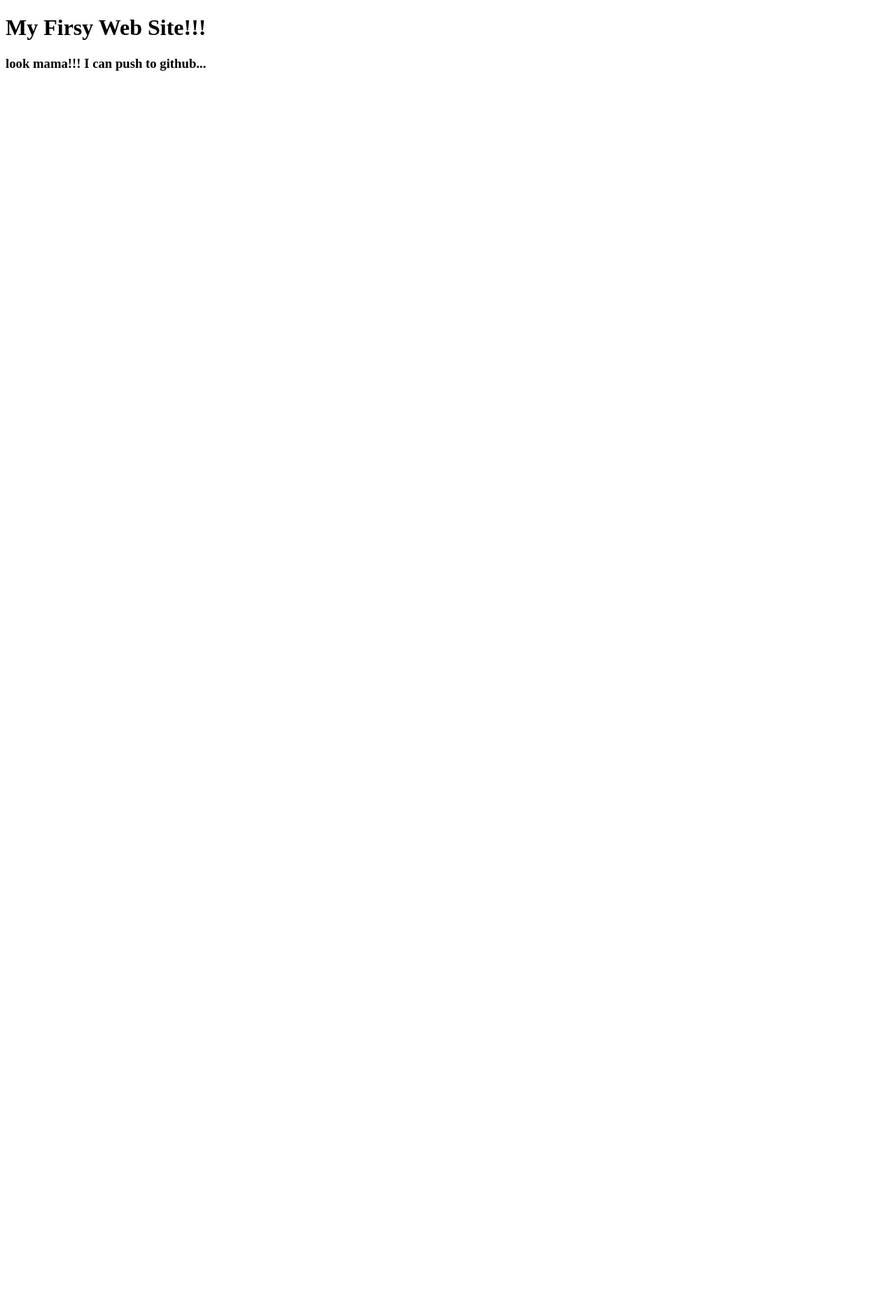
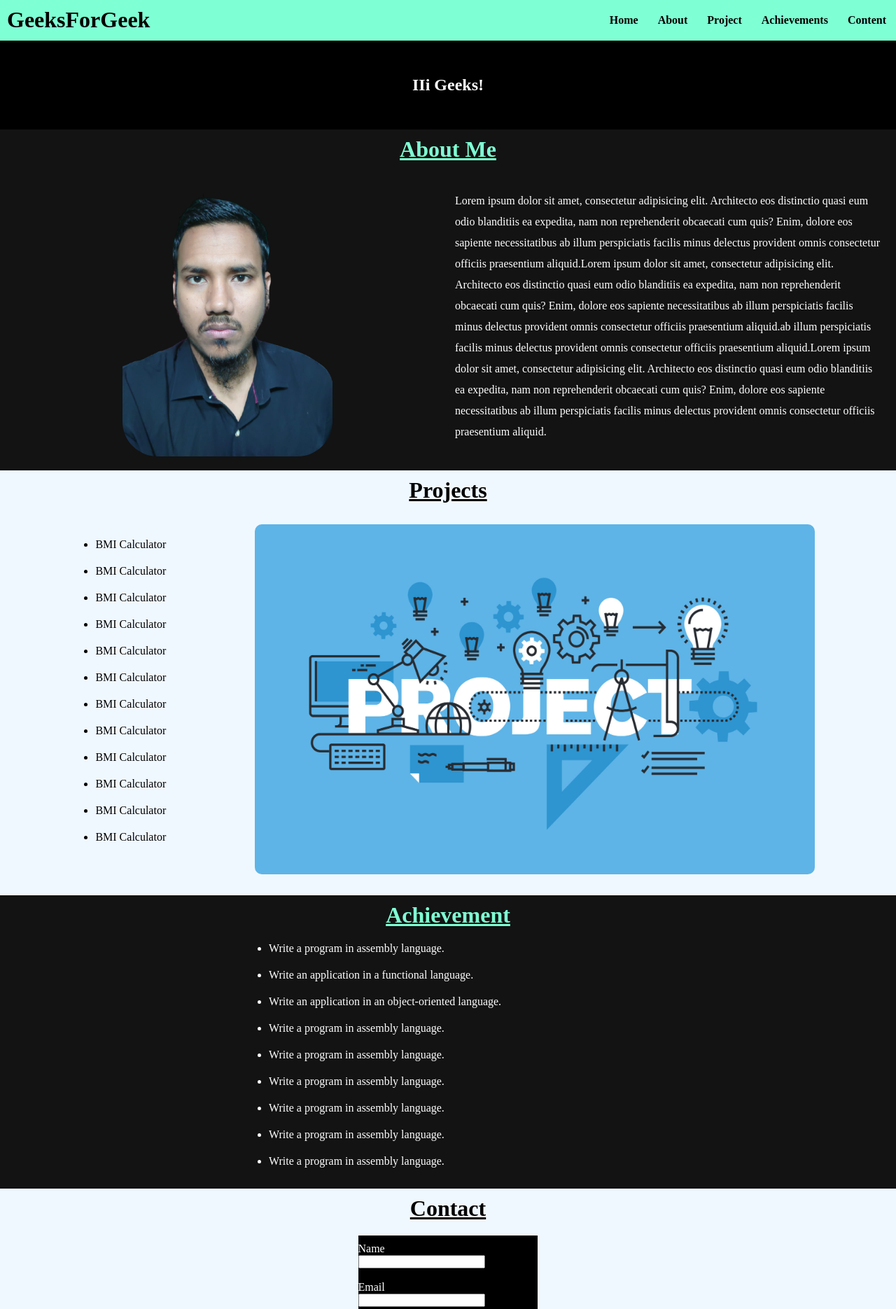
Before and after one commit to Shahzalal/Basic_Html_and_Css, a plain HTML site: page index.html in a window 1280 px wide. Shown: the top 1870 px of the page at 70% size. Before the commit the page ends 800 px from the top, so only its background shows below. Drawn offline with Linux system fonts and the light colour scheme.

Commit message:
html project

```diff
--- a/index.html
+++ b/index.html
@@ -3,10 +3,109 @@
 <head>
     <meta charset="UTF-8">
     <meta name="viewport" content="width=device-width, initial-scale=1.0">
-    <title>Document</title>
+    <link rel="stylesheet" href="style.css">
+    <title>Html & Css Project</title>
 </head>
 <body>
-<H1>My Firsy Web Site!!! </H1>
-<h3>look mama!!! I can push to github...</h3>
+    <header>
+        <div class="nav">
+            <h1 class="logo">GeeksForGeek</h1>
+            <ul>
+                <li><a href="#">Home</a></li>
+                <li><a href="#">About</a></li>
+                <li><a href="#">Project</a></li>
+                <li><a href="#">Achievements</a></li>
+                <li><a href="#">Content</a></li>
+            </ul>
+        </div>
+    </header>
+    <section class="hero">
+        <h2>IIi Geeks!</h2>
+    </section>
+    <section class="about">
+        <h1><u>About Me</u></h1>
+        <div class="about2">
+        <div class="about-img">
+            <img src="./img/profile.png" alt="">
+        </div>
+        <div class="text">
+            <p>Lorem ipsum dolor sit amet, consectetur adipisicing elit. Architecto eos distinctio quasi eum odio blanditiis ea expedita, nam non reprehenderit obcaecati cum quis? Enim, dolore eos sapiente necessitatibus ab illum perspiciatis facilis minus delectus provident omnis consectetur officiis praesentium aliquid.Lorem ipsum dolor sit amet, consectetur adipisicing elit. Architecto eos distinctio quasi eum odio blanditiis ea expedita, nam non reprehenderit obcaecati cum quis? Enim, dolore eos sapiente necessitatibus ab illum perspiciatis facilis minus delectus provident omnis consectetur officiis praesentium aliquid.ab illum perspiciatis facilis minus delectus provident omnis consectetur officiis praesentium aliquid.Lorem ipsum dolor sit amet, consectetur adipisicing elit. Architecto eos distinctio quasi eum odio blanditiis ea expedita, nam non reprehenderit obcaecati cum quis? Enim, dolore eos sapiente necessitatibus ab illum perspiciatis facilis minus delectus provident omnis consectetur officiis praesentium aliquid.</p>
+        </div>
+    </div>
+    </section>
+    <section class="projects">
+        <h1><u>Projects</u></h1>
+        <div class="project-list">
+        <ul>
+            <li>BMI Calculator</li>
+            <li>BMI Calculator</li>
+            <li>BMI Calculator</li>
+            <li>BMI Calculator</li>
+            <li>BMI Calculator</li>
+            <li>BMI Calculator</li>
+            <li>BMI Calculator</li>
+            <li>BMI Calculator</li>
+            <li>BMI Calculator</li>
+            <li>BMI Calculator</li>
+            <li>BMI Calculator</li>
+            <li>BMI Calculator</li>
+        </ul>
+        <img src="./img/project.jpeg" alt="" width="800px" height="500px">
+
+    </div>
+    </section>
+
+    <section class="achievement">
+        <h1><u>Achievement</u></h1>
+        <div class="achi-list">
+            <ul>
+                <li>Write a program in assembly language.</li>
+                <li>Write an application in a functional language.</li>
+                <li>Write an application in an object-oriented language.</li>
+                <li>Write a program in assembly language.</li>
+                <li>Write a program in assembly language.</li>
+                <li>Write a program in assembly language.</li>
+                <li>Write a program in assembly language.</li>
+                <li>Write a program in assembly language.</li>
+                <li>Write a program in assembly language.</li>
+            </ul>
+        </div>
+
+    </section>
+
+    <section class="contact">
+        <h1><u>Contact</u></h1>
+        <div class="form">
+            <form action="">
+                <label for="">Name</label><br>
+                <input type="text" name="name" id="user-name"><br><br>
+                <label for="">Email</label><br>
+                <input type="email" name="email" id="email"><br><br>
+                <label for="">Number</label><br>
+                <input type="text" name="Number" id="number"><br><br>
+                <label for="">Message</label><br>
+                <textarea name="message" id="" cols="30" rows="10"></textarea><br><br>
+                <input type="button" value="Submit" class="fr-btn">
+            </form>
+        </div>
+    </section>
+
+    <section class="footer-up">
+        <ul>
+            <li>Nokia</li>
+            <li>Samsung</li>
+            <li>Samsung</li>
+            <li>Samsung</li>
+            <li>Samsung</li>
+            <li>Samsung</li>
+            <li>Samsung</li>
+            <li>Samsung</li>
+            <li>Samsung</li>
+        </ul>
+    </section>
+    <section class="footer">
+        <p>&copy Copyright By Shahzalal Khan 2023</p>
+    </section>
+
 </body>
 </html>
--- /dev/null
+++ b/style.css
@@ -0,0 +1,179 @@
+*{
+    margin: 0;
+    padding: 0;
+    box-sizing: border-box;
+}
+
+.nav{
+    display: flex;
+    justify-content: space-between;
+    background-color: aquamarine;
+}
+
+.logo{
+    padding: 10px;
+}
+.nav ul{
+    display: flex;
+}
+
+.nav ul li{
+    list-style: none;
+    padding: 20px 14px;
+}
+
+.nav ul li a{
+    text-decoration: none;
+    color: black;
+    font-weight: bold;
+}
+
+.hero{
+    background-color: black;
+    color: white;
+    display: flex;
+    justify-content: center;
+    align-items: center;
+    padding: 50px;
+}
+
+.about-img{
+    width: 50%;
+    display: flex;
+    justify-content: center;
+    align-items: center;
+
+
+}
+.about-img img{
+    height: 400px;
+    width: 300px;
+    border-radius: 50px;
+    display: flex;
+    justify-content: center;
+    align-items: center;
+}
+
+.about{
+    background-color: rgb(19, 19, 19);
+    color: white;
+    width: 100%;
+    padding-top: 10px;
+}
+
+.about2{
+    display: flex;
+    padding: 20px 10px;
+
+}
+
+.text{
+    width: 50%;
+    display: flex;
+    justify-content: center;
+    align-items: center;
+}
+
+.text p{
+    padding: 20px 10px;
+    line-height: 30px;
+
+
+}
+
+.about h1{
+    text-align: center;
+    font-size: 2rem;
+    color: aquamarine;
+}
+
+.projects{
+    background-color: aliceblue;
+}
+.projects h1{
+    text-align: center;
+    font-size: 2rem;
+    padding-top: 10px;
+}
+.project-list{
+    display: flex;
+    justify-content: space-evenly;
+    padding: 30px 10px;
+}
+.project-list img{
+    border-radius: 10px;
+}
+
+.project-list ul li{
+    margin: 20px;
+}
+
+.achievement{
+    background-color:rgb(19, 19, 19);
+    color: white;
+    padding-bottom: 10px;
+}
+
+.achievement h1{
+    text-align: center;
+    font-size: 2rem;
+    color: aquamarine;
+    padding-top: 10px;
+}
+
+.achi-list ul li{
+    margin: 20px 30%;
+
+}
+
+.contact{
+    background-color: aliceblue;
+}
+
+.contact h1{
+    text-align: center;
+    font-size: 2rem;
+    padding-top: 10px;
+}
+
+.form{
+    width: 20%;
+    display: flex;
+    background-color: black;
+    justify-content: center;
+    color: white;
+    margin: 20px auto;
+}
+.form form{
+    margin-top: 10px;
+}
+.fr-btn{
+    margin-bottom: 10px;
+}
+
+.footer-up{
+    background-color: aquamarine;
+    font-weight: bold;
+}
+.footer-up ul{
+    display: flex;
+    justify-content: center;
+
+
+}
+.footer-up ul li{
+    list-style: none;
+    padding: 25px 40px;
+}
+.footer{
+    background-color: black;
+    color: white;
+    padding: 20px;
+
+}
+
+.footer p{
+    text-align: center;
+    text-transform: uppercase;
+    font-weight: bold;
+}
```
Also changed, not shown: img/profile.png (added), img/project.jpeg (added).
